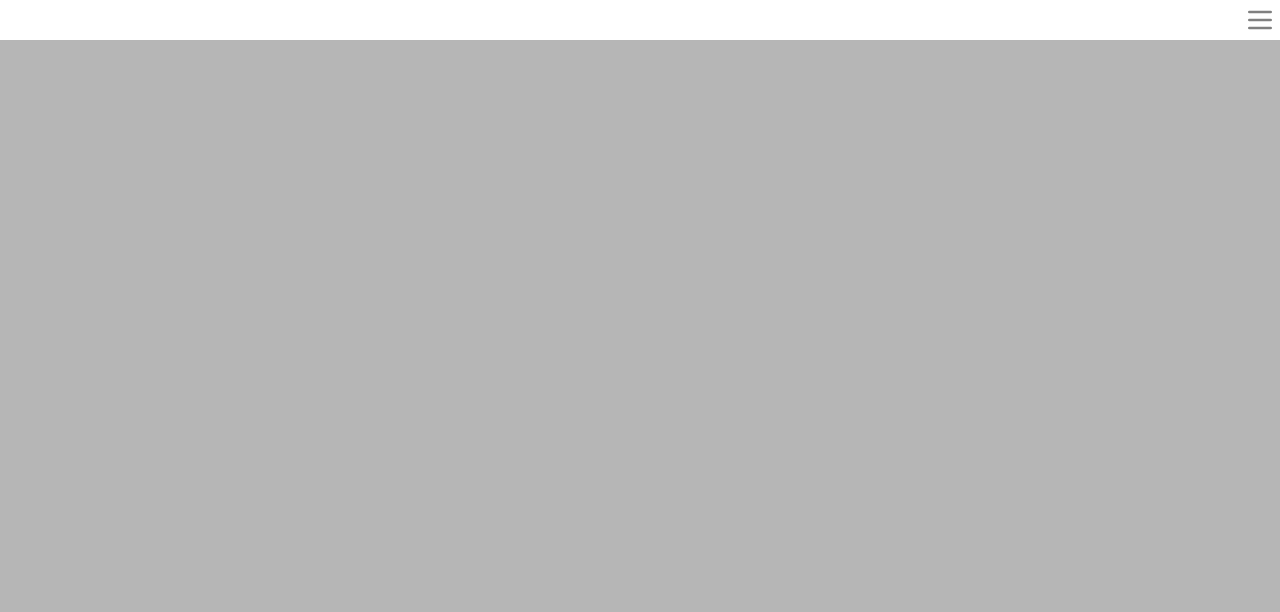
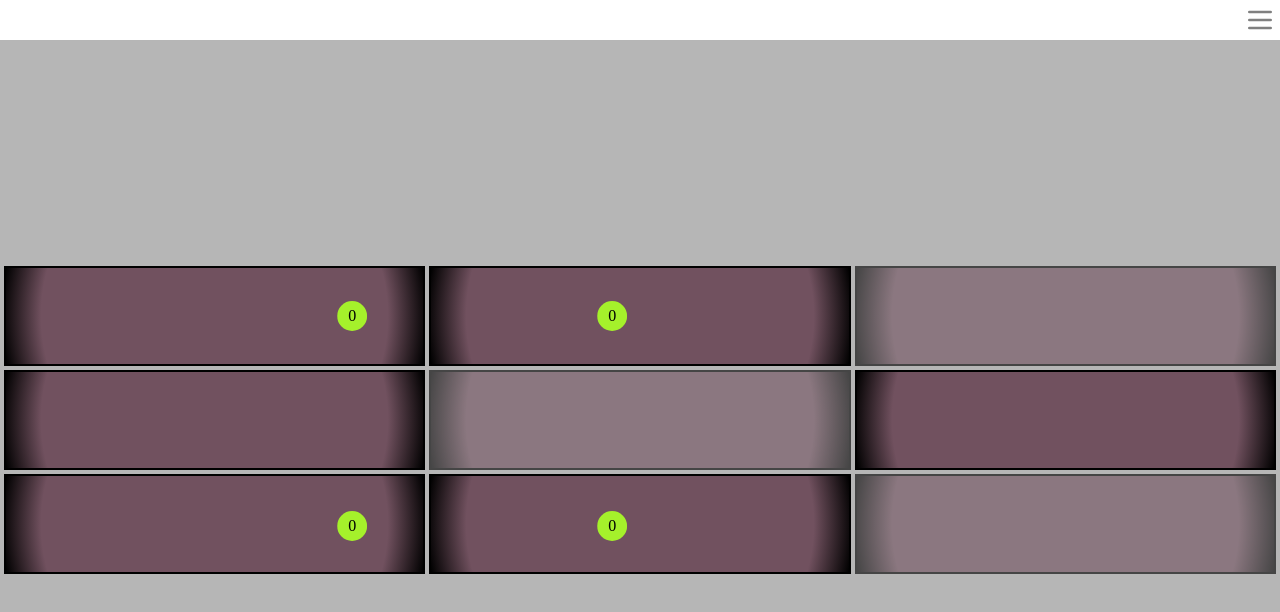
Before and after one commit to wowsushi/drink-list, a Vue app: page / in a window 1280 px wide. Shown: the top 612 px of the page. Built offline with nearby package versions, Linux system fonts and the light colour scheme.

Commit message:
[feat] implement square box and animation of ball

```diff
--- a/src/App.vue
+++ b/src/App.vue
@@ -1,9 +1,44 @@
 <script setup>
 import NavBar from './components/NavBar.vue'
+import BoxItem from './components/BoxItem.vue'
+import BallItem from './components/BallItem.vue'
 </script>
 
 <template>
   <NavBar />
+  <main class="main-wrapper">
+    <div class="box-wrapper">
+      <template v-for="index in 9" :key="index">
+        <BoxItem :isFlicking="[3, 5, 9].includes(index)" />
+      </template>
+      <div class="ball-wrapper">
+        <template v-for="index in 4" :key="index">
+          <BallItem :from="1" :to="3" :number="0" />
+        </template>
+      </div>
+    </div>
+  </main>
 </template>
 
-<style scoped></style>
+<style scoped>
+.main-wrapper {
+  height: calc(100vh - var(--height-menu-bar));
+  display: flex;
+  align-items: center;
+}
+.box-wrapper {
+  position: relative;
+  width: 100%;
+  display: grid;
+  grid-template-columns: repeat(3, 1fr);
+  grid-template-rows: repeat(3, 1fr);
+  gap: 0.25rem;
+  margin: 0.25rem;
+  overflow: hidden;
+}
+
+.ball-wrapper {
+  position: absolute;
+  inset: 0;
+}
+</style>
--- a/src/assets/main.css
+++ b/src/assets/main.css
@@ -2,6 +2,7 @@
   --bg-default: #b6b6b6;
   --bg-side-bar: #000000cc;
   --bg-menu-item-active: #b6b6b6;
+  --bg-ball: #a5f12b;
   --height-menu-bar: 40px;
 }
 
--- /dev/null
+++ b/src/components/BallItem.vue
@@ -0,0 +1,60 @@
+<script setup>
+defineProps({
+  number: {
+    type: Number
+  },
+  from: {
+    type: String
+  },
+  to: {
+    type: String
+  }
+})
+</script>
+
+<template>
+  <div class="ball">{{ number }}</div>
+</template>
+
+<style scoped>
+.ball {
+  width: 30px;
+  height: 30px;
+  background-color: var(--bg-ball);
+  border-radius: 100%;
+  line-height: 30px;
+  text-align: center;
+  position: absolute;
+  animation: move 2s infinite;
+}
+
+.ball:first-child,
+.ball:nth-child(2) {
+  top: 35px;
+}
+
+.ball:nth-child(3),
+.ball:nth-child(4) {
+  top: 245px;
+}
+
+.ball:first-child,
+.ball:nth-child(3) {
+  left: 45px;
+}
+
+.ball:nth-child(2),
+.ball:nth-child(4) {
+  left: 305px;
+}
+
+@keyframes move {
+  from {
+    transform: translateX(0);
+  }
+
+  to {
+    transform: translateX(300px);
+  }
+}
+</style>
--- /dev/null
+++ b/src/components/BoxItem.vue
@@ -0,0 +1,35 @@
+<script setup>
+defineProps({
+  isFlicking: {
+    type: Boolean,
+    default: false
+  }
+})
+</script>
+
+<template>
+  <div :class="['box', { isFlicking }]"></div>
+</template>
+
+<style scoped>
+.box {
+  height: 100px;
+  border: black solid 2px;
+  background: radial-gradient(circle, rgba(113, 81, 95, 1) 81%, rgba(0, 0, 0, 1) 100%);
+}
+
+.box.isFlicking {
+  animation: flicking 0.4s ease;
+  animation-iteration-count: infinite;
+}
+
+@keyframes flicking {
+  from {
+    opacity: 100%;
+  }
+
+  to {
+    opacity: 60%;
+  }
+}
+</style>
```
